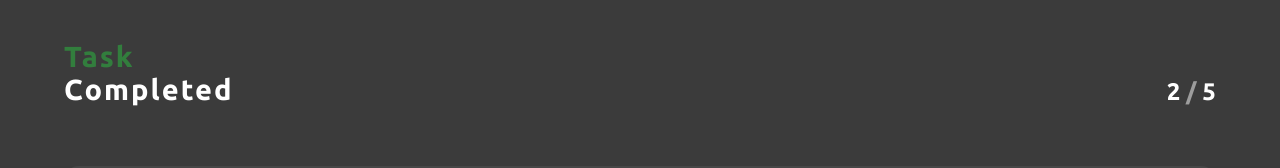
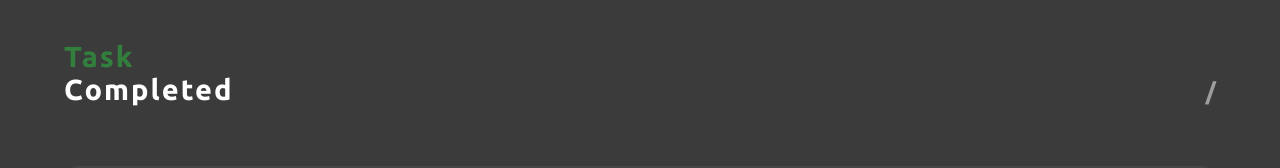
Before and after one commit to davidalejo32/TODOs-List, a React (Create React App) app: page / in a window 1280 px wide. Shown: the top 168 px of the page. Built offline with nearby package versions, Linux system fonts and the light colour scheme.

Commit message:
component TodoCounter styles and logic

```diff
--- a/src/components/TodoCounter/TodoCounter.jsx
+++ b/src/components/TodoCounter/TodoCounter.jsx
@@ -2,11 +2,11 @@ import React from "react";
 import './TodoCounter.scss';
 
 
-function TodoCounter (props) {
+function TodoCounter ( {totalTask, completedTask} ) {
   return(
     <div className="counter">
       <h2 className="counter__title"> <span>Task</span> Completed</h2>
-      <h2 className="counter__task"> 2 <span>/</span> 5 </h2>
+      <h2 className="counter__task"> {completedTask} <span>/</span> {totalTask} </h2>
     </div>
   );
 }
```
